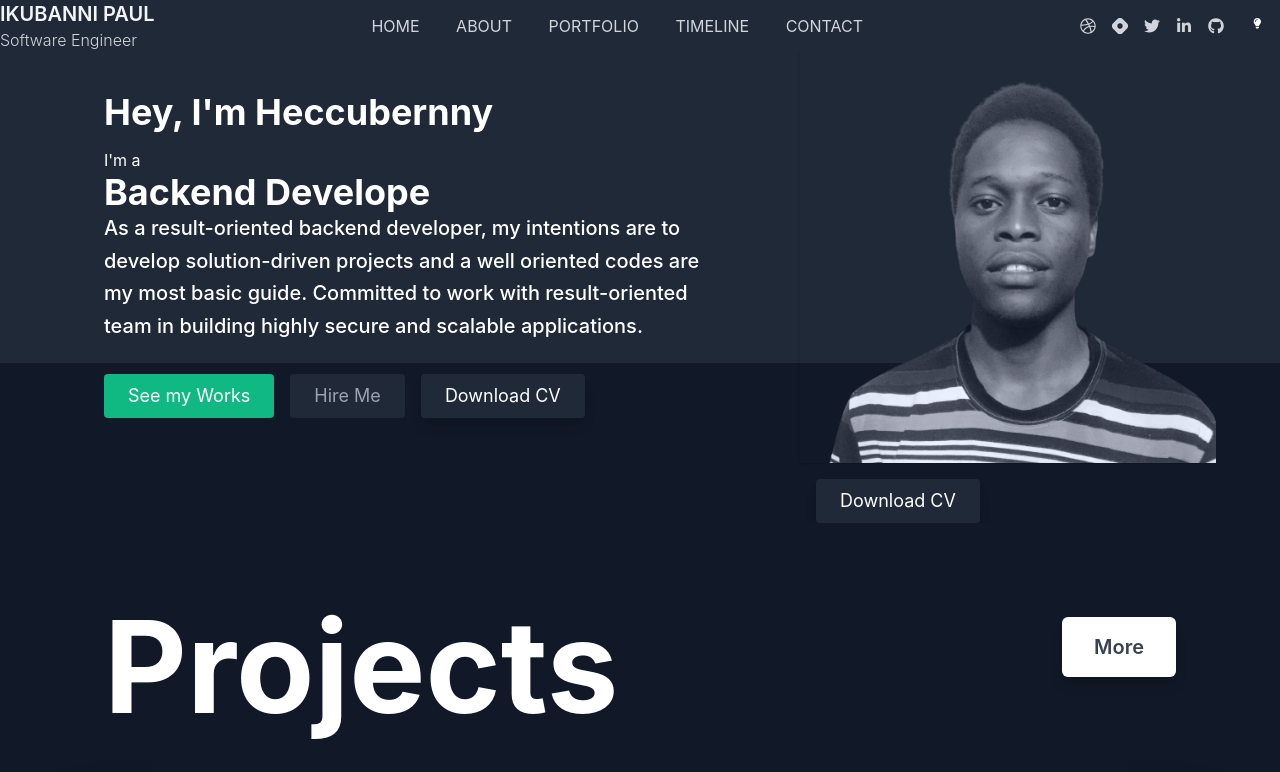
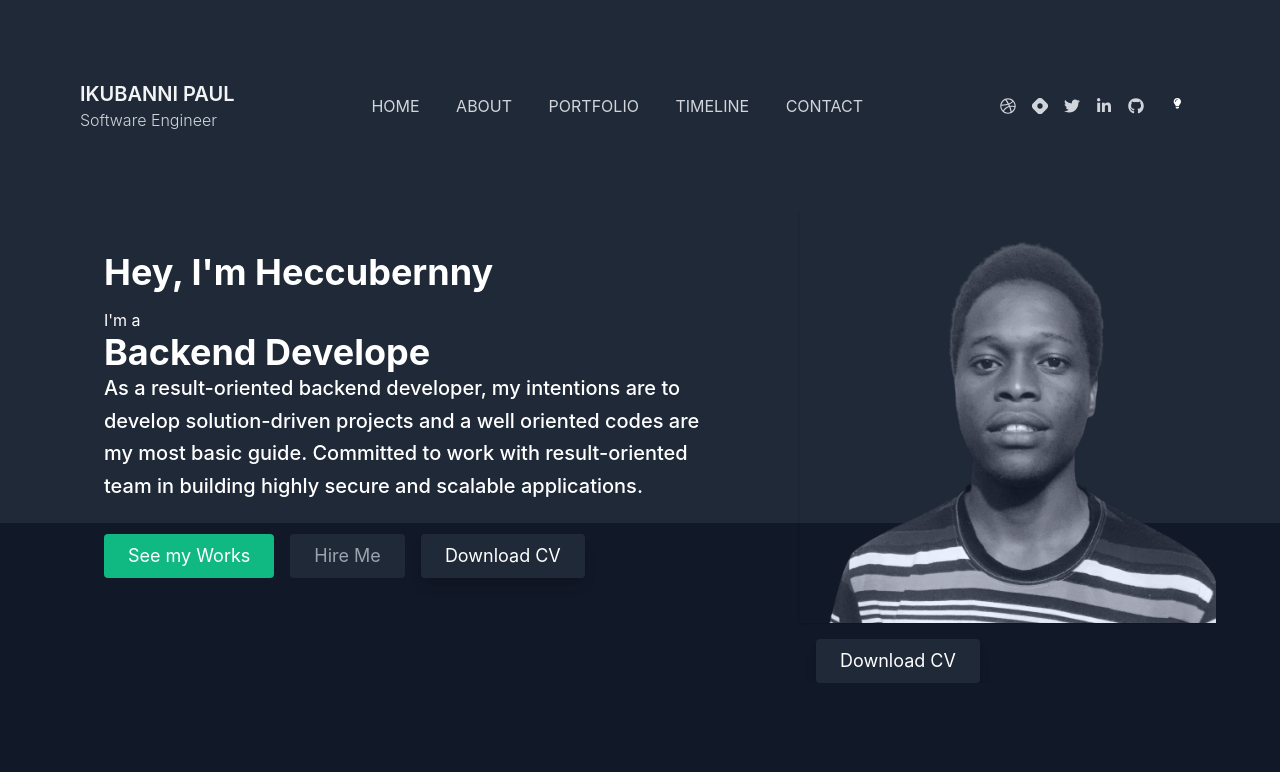
Before and after one commit to Heccubernny/portfolio, a Next.js app: page / in a window 1280 px wide. Shown: the top 772 px of the page. Built offline with nearby package versions, Linux system fonts and the light colour scheme; no server answers.

Commit message:
updating

```diff
--- a/components/Navbar.js
+++ b/components/Navbar.js
@@ -18,7 +18,7 @@ export default function Navbar() {
 
   return (
     <div className="">
-      <div className="flex md:flex-row justify-between items-center">
+      <div className="flex md:flex-row justify-between items-center px-4 py-10 mx-auto max-w-6xl md:py-20">
 
 
         <div className="flex flex-col">
```
